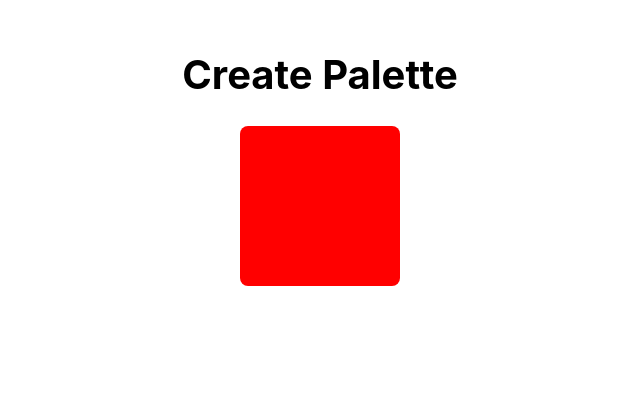
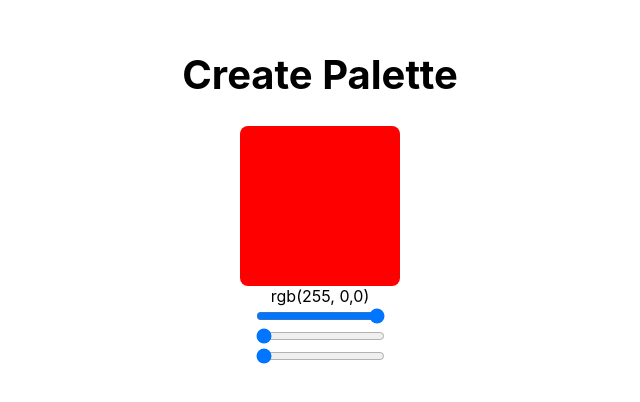
Before and after one commit to kudos-fit/kickoff-color-picker-2023-08-08, a Next.js app: page / in a window 1280 px wide. Shown: the part 110-512 px from the top of the page, without its empty margins (320-960 px from the left). Built offline with nearby package versions, Linux system fonts and the light colour scheme.

Commit message:
Get visibility on palette change

```diff
--- a/components/welcome/index.js
+++ b/components/welcome/index.js
@@ -7,12 +7,24 @@ const defaultPalette = { 'R': '255', 'G': '0', 'B': '0'}
 const Welcome = () => {
   const [palette, setPalette] = useState(defaultPalette);
 
+  const handleColorChange = (e) => {
+    const { name, value } = e.target;
+    setPalette(prevPalette => ({
+      ...prevPalette,
+      [name]: value
+    }));
+  };
+
   const paletteColor = `rgb(${palette.R}, ${palette.G},${palette.B})`
 
   return (
     <div className={s.welcomeContainer}>
       <h1 className={s.welcome}>Create Palette</h1>
       <div className={s.colorSquare} style={{ backgroundColor: paletteColor }} />
+      {paletteColor}
+      <input type="range" min="0" max="255" value={palette.R} name="R" id="R" onChange={handleColorChange} />
+      <input type="range" min="0" max="255" value={palette.G} name="G" id="G" onChange={handleColorChange} />
+      <input type="range" min="0" max="255" value={palette.B} name="B" id="B" onChange={handleColorChange} />
     </div>
   );
 };
```
